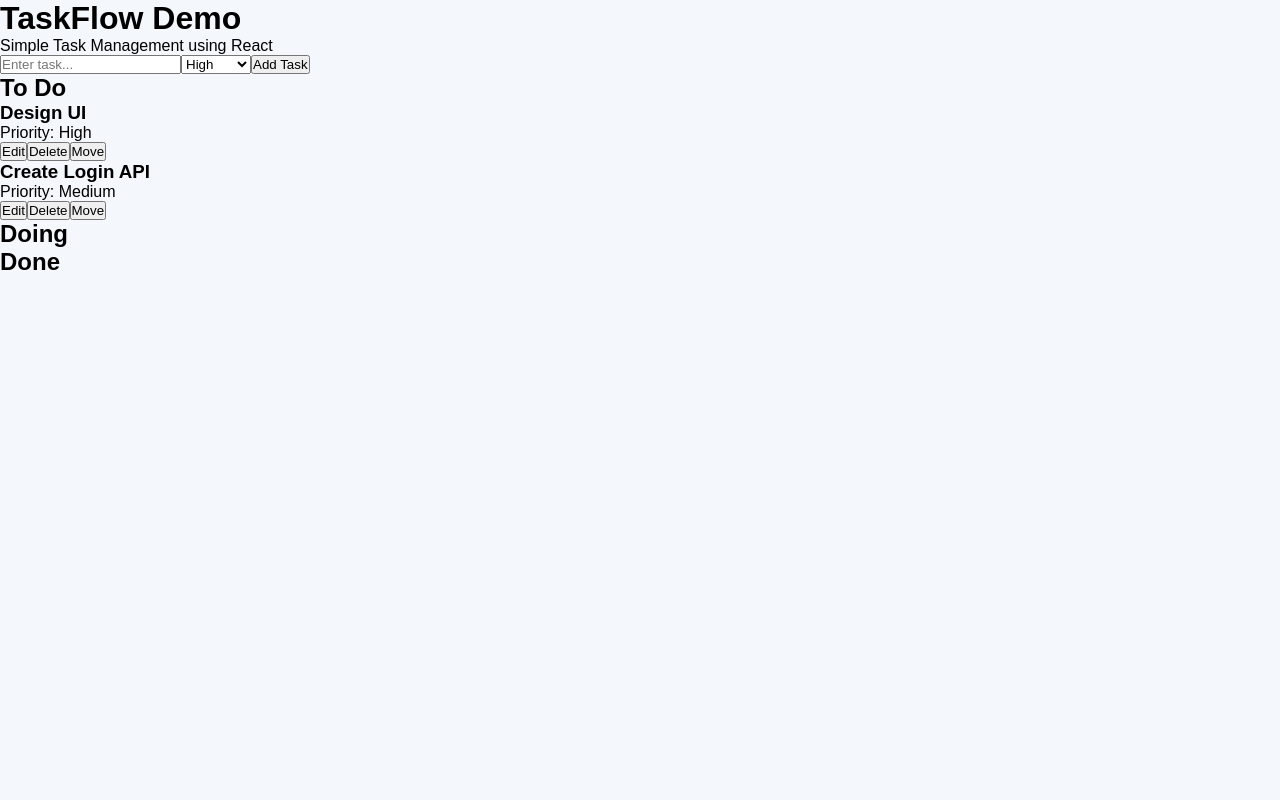
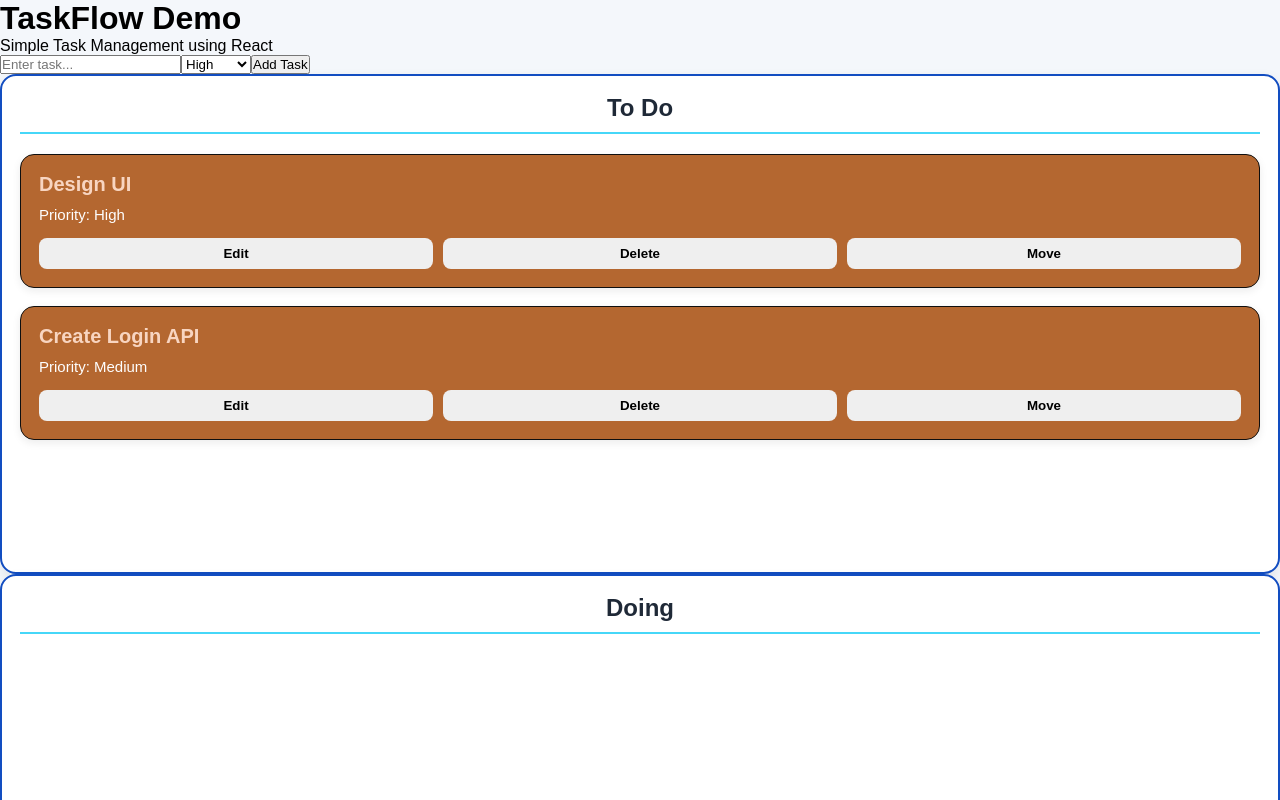
Before and after one commit to NgocTham024/TaskFlow-projectA, a React (Vite) app: page / in a window 1280 px wide. Shown: the top 800 px of the page. Built offline with nearby package versions, Linux system fonts and the light colour scheme.

Commit message:
Thêm chức năng sửa và thêm css cho task form, column

```diff
--- a/src/App.jsx
+++ b/src/App.jsx
@@ -20,8 +20,11 @@ function App() {
       status: "todo"
     }
   ]);
+
   const [title, setTitle] = useState("");
   const [priority, setPriority] = useState("High");
+  const [editingTask, setEditingTask] = useState(null);
+
   const addTask = () => {
 
     if (title.trim() === "") {
@@ -35,39 +38,82 @@ function App() {
       priority: priority,
       status: "todo"
     };
+
     setTasks([...tasks, newTask]);
     setTitle("");
     setPriority("High");
   };
+
+  const handleEdit = (task) => {
+
+    setEditingTask(task);
+    setTitle(task.title);
+    setPriority(task.priority);
+
+  };
+
+  const updateTask = () => {
+
+    if (title.trim() === "") {
+      alert("Please enter task name");
+      return;
+    }
+
+    const updatedTasks = tasks.map((task) =>
+      task.id === editingTask.id
+        ? {
+            ...task,
+            title: title,
+            priority: priority
+          }
+        : task
+    );
+
+    setTasks(updatedTasks);
+    setEditingTask(null);
+    setTitle("");
+    setPriority("High");
+
+  };
+
   const newTask = {
     id: Date.now(),
     title,
     priority,
     status: "todo"
   }
+
   return (
     <div className="container">
       <Header />
+
       <TaskForm
         title={title}
         setTitle={setTitle}
         priority={priority}
         setPriority={setPriority}
         addTask={addTask}
+        updateTask={updateTask}
+        editingTask={editingTask}
       />
 
       <div className="board">
         <TaskColumn
           title="To Do"
           tasks={tasks}
+          onEdit={handleEdit}
         />
+
         <TaskColumn
           title="Doing"
           tasks={tasks}
+          onEdit={handleEdit}
         />
+
         <TaskColumn
           title="Done"
           tasks={tasks}
+          onEdit={handleEdit}
         />
       </div>
     </div>
--- a/src/components/TaskCard.jsx
+++ b/src/components/TaskCard.jsx
@@ -1,4 +1,4 @@
-function TaskCard({ task }) {
+function TaskCard({ task, onEdit }) {
 
     return (
 
@@ -7,7 +7,7 @@ function TaskCard({ task }) {
             <h3>{task.title}</h3>
             <p>Priority: {task.priority}</p>
             <div className="buttons">
-                <button>Edit</button>
+                <button onClick={() => onEdit(task)}>Edit</button>
                 <button>Delete</button>
                 <button>Move</button>
             </div>
--- a/src/components/TaskColumn.jsx
+++ b/src/components/TaskColumn.jsx
@@ -1,6 +1,6 @@
 import TaskCard from "./TaskCard";
 
-function TaskColumn({ title, tasks }) {
+function TaskColumn({ title, tasks, onEdit }) {
 
     return (
         <div className="column">
@@ -25,6 +25,7 @@ function TaskColumn({ title, tasks }) {
                         <TaskCard
                             key={task.id}
                             task={task}
+                            onEdit={onEdit}
                         />
                     ))
             }
--- a/src/components/TaskForm.jsx
+++ b/src/components/TaskForm.jsx
@@ -4,6 +4,8 @@ function TaskForm({
   priority,
   setPriority,
   addTask,
+  updateTask,
+  editingTask,
 }) {
   return (
     <div className="task-form">
@@ -23,8 +25,18 @@ function TaskForm({
         <option>Low</option>
       </select>
 
-      <button onClick={addTask}>
-        Add Task
+      <button
+        onClick={
+          editingTask
+            ? updateTask
+            : addTask
+        }
+      >
+        {
+          editingTask
+            ? "Save"
+            : "Add Task"
+        }
       </button>
     </div>
   );
--- a/src/index.css
+++ b/src/index.css
@@ -8,3 +8,75 @@ body {
   background: #f4f7fb;
   font-family: Arial, Helvetica, sans-serif;
 }
+
+/* Task Column */
+
+.column {
+    flex: 1;
+    background: #ffffff;
+    padding: 18px;
+    border-radius: 16px;
+    min-height: 500px;
+    border: 2px solid #124dc1;
+    box-shadow: 0 4px 12px rgba(0, 0, 0, 0.08);
+}
+
+.column:hover {
+    box-shadow: 0 8px 18px rgba(0, 0, 0, 0.12);
+}
+
+.column h2 {
+    text-align: center;
+    margin-bottom: 20px;
+    padding-bottom: 10px;
+    color: #1f2937;
+    font-size: 24px;
+    border-bottom: 2px solid #46d7f8;
+}
+
+/* Task Card */
+
+.task-card {
+    background: #b46730;
+    padding: 18px;
+    margin-bottom: 18px;
+    border-radius: 14px;
+    border: 1px solid #0f0f0f;
+    box-shadow: 0 3px 8px rgba(0, 0, 0, 0.08);
+}
+
+.task-card:hover {
+    box-shadow: 0 8px 16px rgba(0, 0, 0, 0.12);
+}
+
+.task-card h3 {
+    color: #f8d5c1;
+    margin-bottom: 10px;
+    font-size: 20px;
+}
+
+.task-card p {
+    color: #fefefe;
+    margin-bottom: 15px;
+    font-size: 15px;
+}
+
+.buttons {
+    display: flex;
+    gap: 10px;
+}
+
+.buttons button {
+    flex: 1;
+    padding: 8px 0;
+    border: none;
+    border-radius: 8px;
+    color: rgb(0, 0, 0);
+    font-weight: 600;
+    cursor: pointer;
+    transition: all 0.2s ease;
+}
+
+.buttons button:hover {
+    transform: scale(1.03);
+}
```
Also changed, not shown: src/App.css (line endings or trailing spaces).
